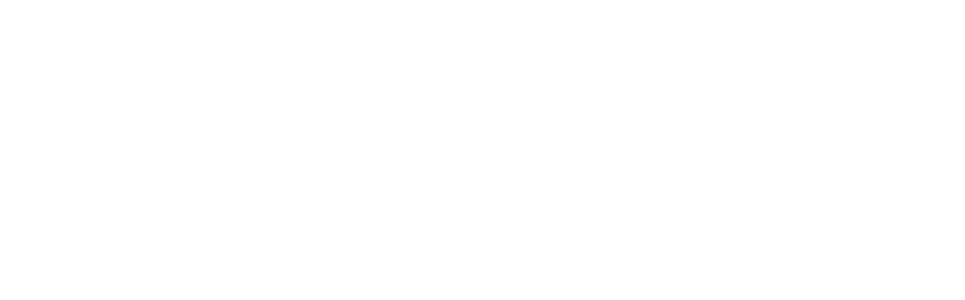
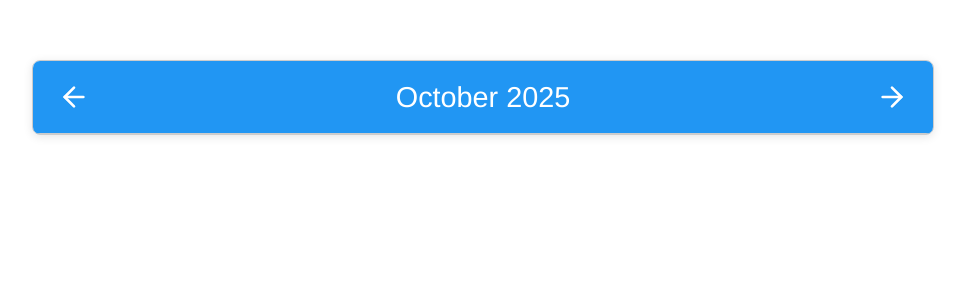
Before and after one commit to KlaytonJr/calendar-app-jobsity, a Vue app: page / in a window 1280 px wide. Shown: the top 300 px of the page, without its empty margins (157-1122 px from the left). Built offline with nearby package versions, Linux system fonts and the light colour scheme.

Commit message:
feat(component): create CalendarHeader component

```diff
--- /dev/null
+++ b/src/components/calendar/CalendarHeader.vue
@@ -0,0 +1,64 @@
+<template>
+  <div class="header">
+    <button @click="() => {}">
+        <ArrowLeft size="32" color="white" />
+    </button>
+    <h2>{{ monthName }} {{ year }}</h2>
+    <button @click="() => {}">
+        <ArrowRight size="32" color="white" />
+    </button>
+  </div>
+</template>
+
+<script>
+import { ArrowLeft, ArrowRight } from 'lucide-vue-next';
+
+export default {
+    components: { ArrowLeft, ArrowRight },
+    props: {
+        monthName: {
+        type: String,
+        required: true,
+        },
+        year: {
+        type: Number,
+        required: true,
+        },
+    },
+};
+</script>
+
+<style scoped>
+.header {
+  display: flex;
+  justify-content: space-between;
+  align-items: center;
+  padding: 15px;
+  background-color: #2196F3;
+  color: white;
+  border-bottom: 1px solid #ccc;
+}
+
+.header button {
+  background: none;
+  border: none;
+  color: white;
+  font-size: 1.5em;
+  cursor: pointer;
+  padding: 5px 10px;
+  border-radius: 4px;
+  display: flex;
+  align-items: center;
+  justify-content: center;
+}
+
+.header button:hover {
+  background-color: rgba(255, 255, 255, 0.2);
+}
+
+.header h2 {
+  margin: 0;
+  font-size: 1.8em;
+  font-weight: normal;
+}
+</style>
--- a/src/components/calendar/VCalendar.vue
+++ b/src/components/calendar/VCalendar.vue
@@ -1,18 +1,43 @@
 <template>
     <div class="calendar">
+        <CalendarHeader
+            :monthName="currentMonthName"
+            :year="currentYear"
+        />
     </div>
 </template>
 
 <script>
+import CalendarHeader from './CalendarHeader.vue';
+
 export default {
-  components: {},
+  components: {
+    CalendarHeader,
+  },
   data() {
-    return {};
+    return {
+        currentDate: new Date(),
+    };
   },
-  computed: {},
+  computed: {
+    currentMonthName() {
+      return this.currentDate.toLocaleString('default', { month: 'long' });
+    },
+    currentYear() {
+      return this.currentDate.getFullYear();
+    },
+  },
   methods: {},
 };
 </script>
 
 <style scoped>
+.calendar {
+  max-width: 900px;
+  margin: 20px auto;
+  border: 1px solid #ccc;
+  border-radius: 8px;
+  overflow: hidden;
+  box-shadow: 0 2px 10px rgba(0, 0, 0, 0.1);
+}
 </style>
```
